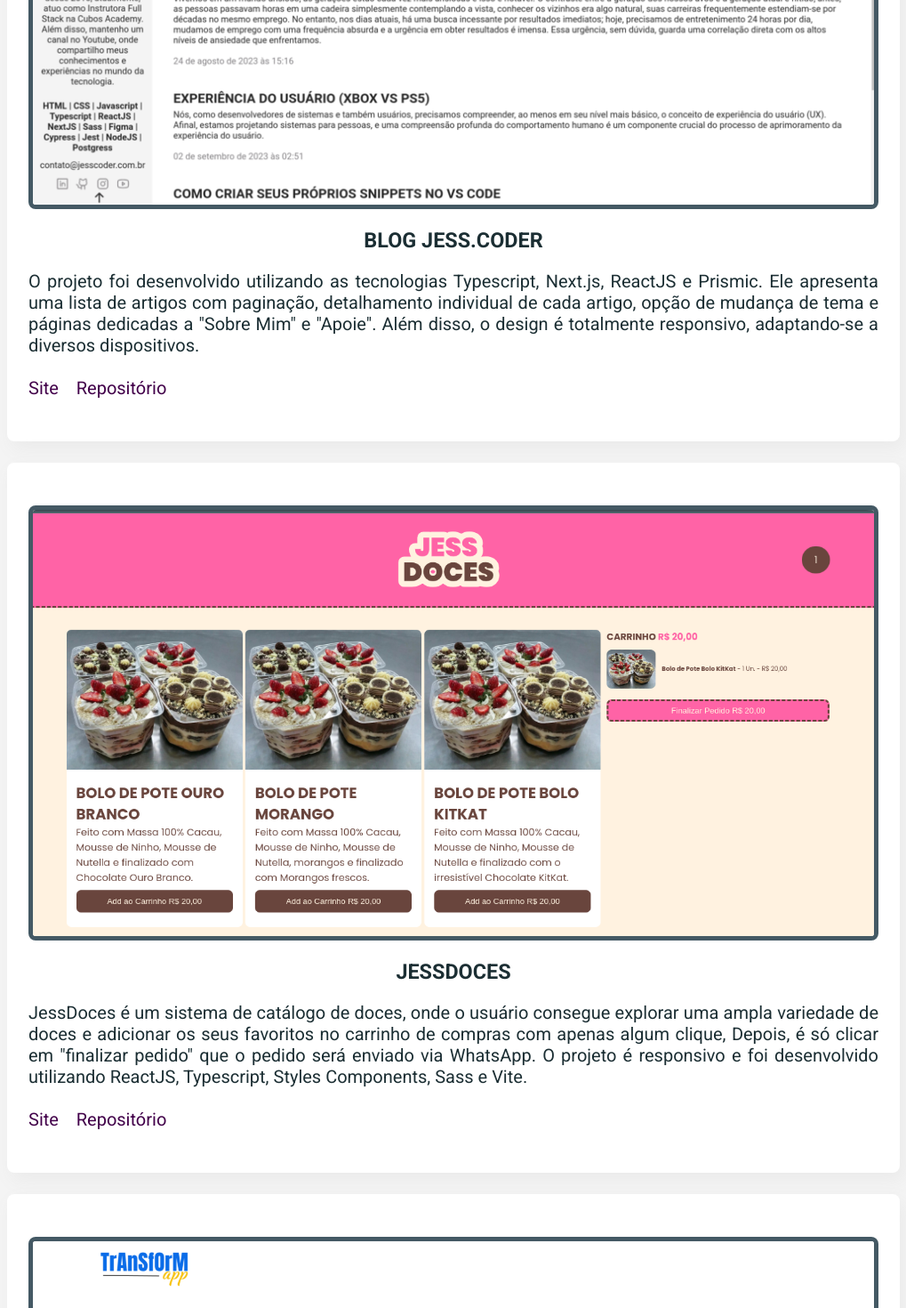
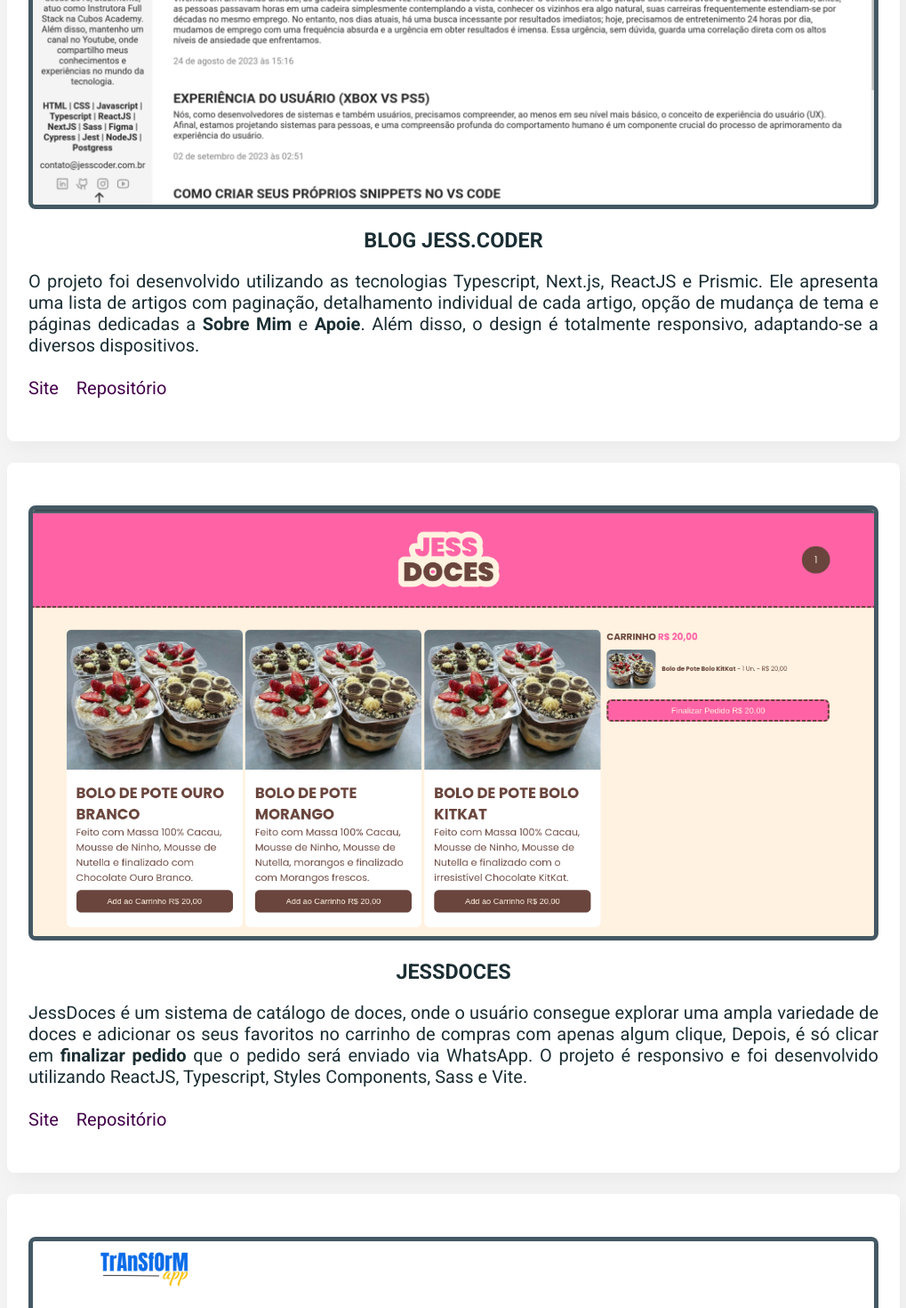
Before and after one commit to jessicamedeirosp/jesscoder, a Next.js app: page /portfolio in a window 1280 px wide. Shown: the part 1658-3128 px from the top of the page at 89% size, without its empty margins (130-1149 px from the left). Built offline with nearby package versions, Linux system fonts and the light colour scheme.

Commit message:
fix text portfolio

```diff
--- a/pages/portfolio/index.tsx
+++ b/pages/portfolio/index.tsx
@@ -94,9 +94,9 @@ export default function Portfolio({ setIsPortfolio }: PortfolioProps) {
                 O projeto foi desenvolvido utilizando as tecnologias Typescript,
                 Next.js, ReactJS e Prismic. Ele apresenta uma lista de artigos
                 com paginação, detalhamento individual de cada artigo, opção de
-                mudança de tema e páginas dedicadas a "Sobre Mim" e "Apoie".
-                Além disso, o design é totalmente responsivo, adaptando-se a
-                diversos dispositivos.
+                mudança de tema e páginas dedicadas a <b>Sobre Mim</b> e{" "}
+                <b>Apoie</b>. Além disso, o design é totalmente responsivo,
+                adaptando-se a diversos dispositivos.
                 <br />
                 <br />
                 <a href="https:/jesscoder.com.br">Site</a>
@@ -118,7 +118,7 @@ export default function Portfolio({ setIsPortfolio }: PortfolioProps) {
                 JessDoces é um sistema de catálogo de doces, onde o usuário
                 consegue explorar uma ampla variedade de doces e adicionar os
                 seus favoritos no carrinho de compras com apenas algum clique,
-                Depois, é só clicar em "finalizar pedido" que o pedido será
+                Depois, é só clicar em <b>finalizar pedido</b> que o pedido será
                 enviado via WhatsApp. O projeto é responsivo e foi desenvolvido
                 utilizando ReactJS, Typescript, Styles Components, Sass e Vite.
                 <br />
```
